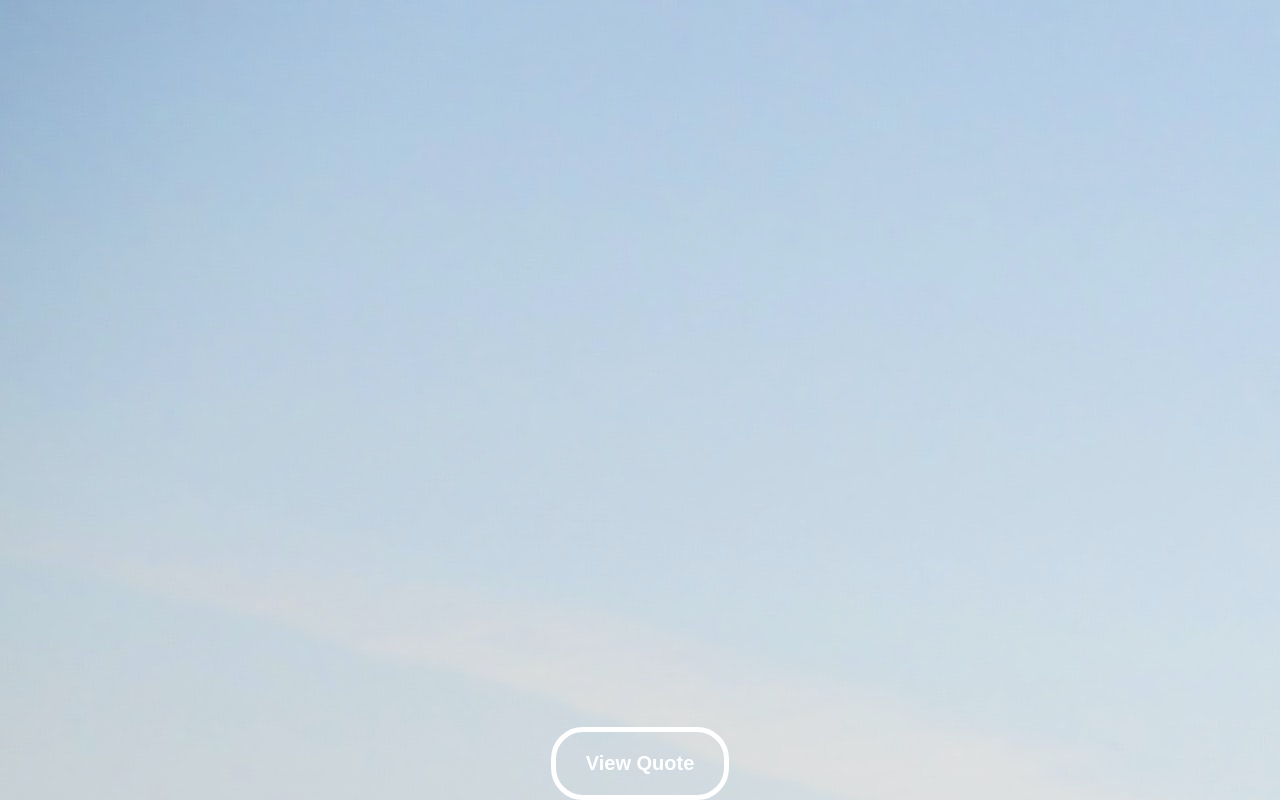
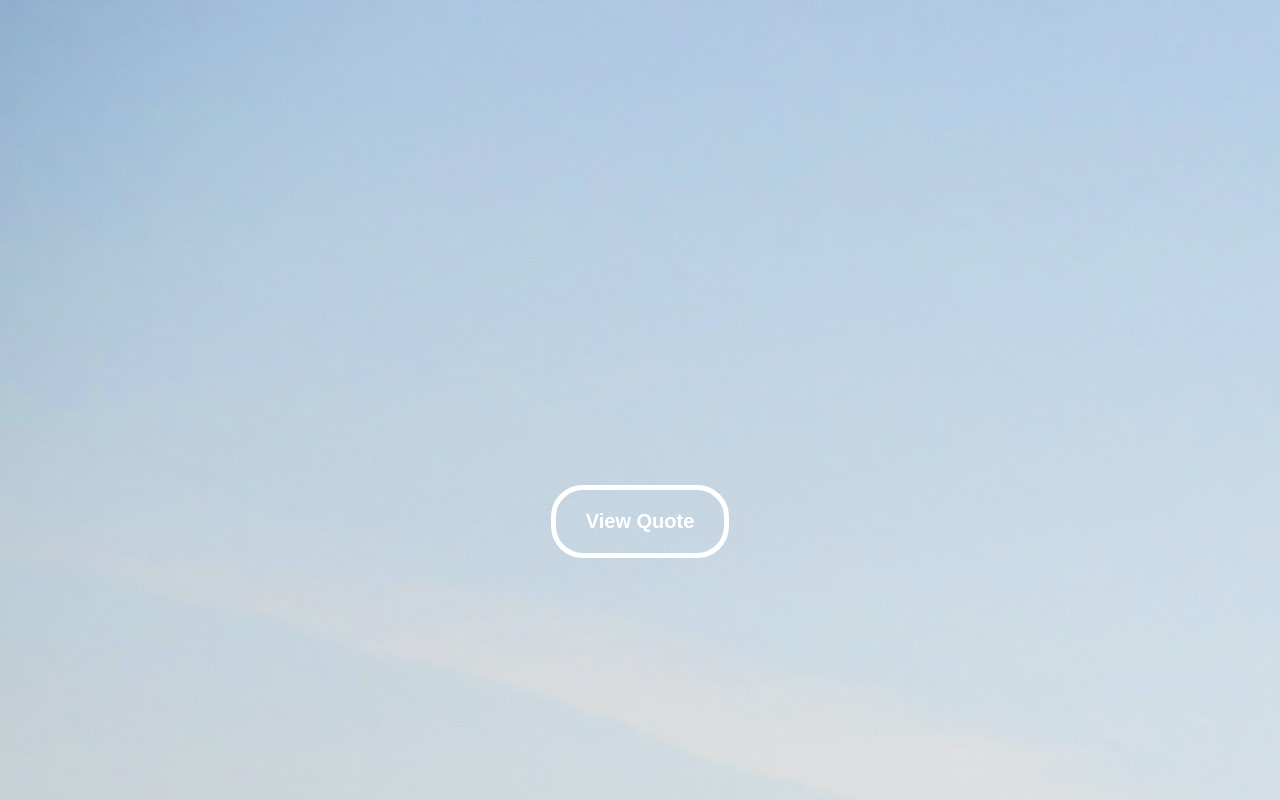
Before and after one commit to pranaybinju/netlify-function, a React (Create React App) app: page / in a window 1280 px wide. Built offline with nearby package versions, Linux system fonts and the light colour scheme.

Commit message:
adding proxy for localhost

```diff
--- a/package.json
+++ b/package.json
@@ -6,6 +6,7 @@
     "@testing-library/jest-dom": "^4.2.4",
     "@testing-library/react": "^9.3.2",
     "@testing-library/user-event": "^7.1.2",
+    "http-proxy-middleware": "^1.0.4",
     "netlify-lambda": "^1.6.3",
     "npm-run-all": "^4.1.5",
     "react": "^16.13.1",
--- a/src/components/PositiveQuoteGenerator.js
+++ b/src/components/PositiveQuoteGenerator.js
@@ -1,16 +1,12 @@
 import React, { useState } from "react";
 const PositiveQuotesGenerator = () => {
   const [quote, setQuote] = useState("");
-  const headers = {
-    "Access-Control-Allow-Origin": "*",
-  };
+
   const getQuote = async () => {
-    const response = await fetch("http://localhost:9000/getPositiveQuotes", {
-      headers,
-    });
+    const response = await fetch("/.netlify/functions/getPositiveQuotes");
     const result = await response.json();
     console.log(result);
-    setQuote(result);
+    setQuote(result.quotes[0]);
   };
   return (
     <div
@@ -22,13 +18,12 @@ const PositiveQuotesGenerator = () => {
         height: "100%",
         display: "flex",
         flexDirection: "column",
-        justifyContent: "space-between",
+        justifyContent: "space-evenly",
         alignItems: "center",
       }}
     >
       <span
         style={{
-          paddingTop: 50,
           color: "#fff",
           fontSize: 80,
         }}
--- a/src/functions/getPositiveQuotes.js
+++ b/src/functions/getPositiveQuotes.js
@@ -1,12 +1,9 @@
 exports.handler = (event, context, callback) => {
+  const quotes = { quoteCollection: ["Try try but don't cry"] };
   try {
-    const headers = {
-      "Access-Control-Allow-Origin": "*",
-    };
     const res = { quotes: ["Try try but don't cry"] };
     console.log(res);
     callback(null, {
-      headers,
       statusCode: 200,
       body: JSON.stringify(res),
     });
--- a/src/index.css
+++ b/src/index.css
@@ -4,14 +4,11 @@ html {
 }
 body {
   margin: 0;
-  font-family: -apple-system, BlinkMacSystemFont, "Segoe UI", "Roboto", "Oxygen",
-    "Ubuntu", "Cantarell", "Fira Sans", "Droid Sans", "Helvetica Neue",
-    sans-serif;
+  font-family: "Open Sans", sans-serif;
   -webkit-font-smoothing: antialiased;
   -moz-osx-font-smoothing: grayscale;
   width: 100%;
   height: 100%;
-  font-family: "Poppins";
 }
 #root {
   width: 100%;
```
Also changed, not shown: src/setupProxy.js (added, +12 -0 lines), 2 other files (tests, documents, lock files or other folders).
